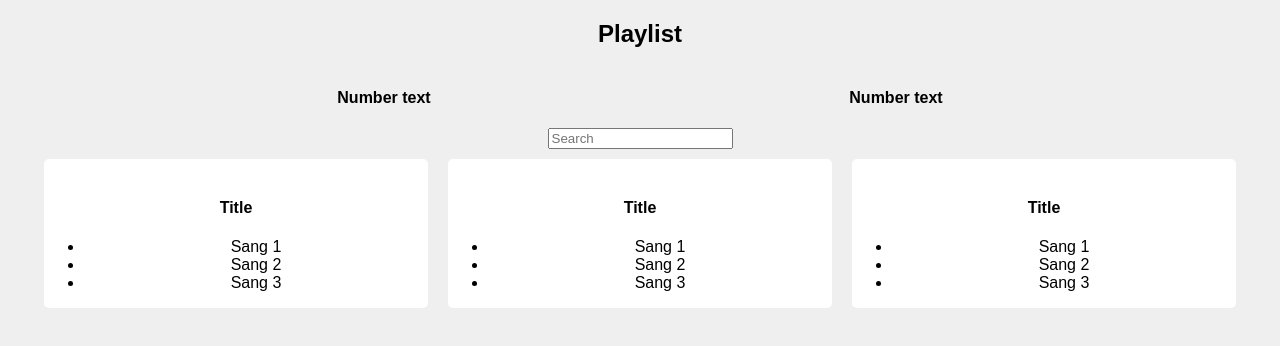
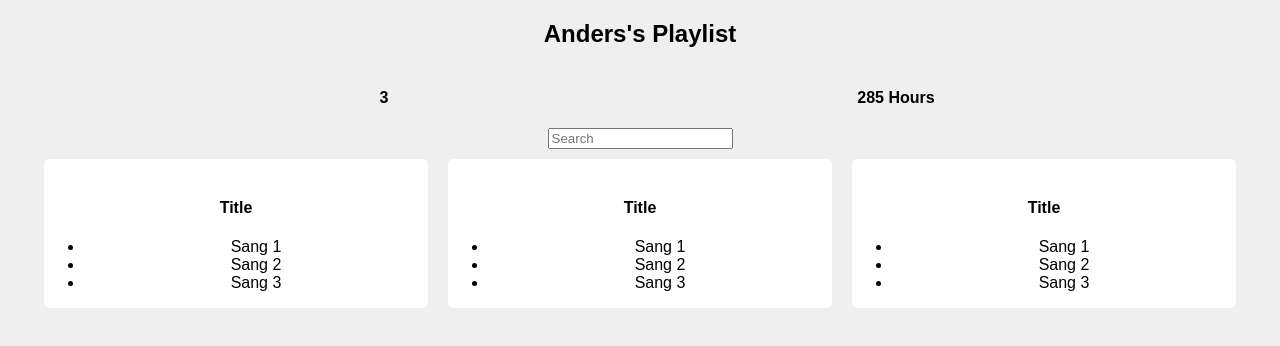
Before and after one commit to lundern007/better-playlist-second, a React (Create React App) app: page / in a window 1280 px wide. Shown: the top 346 px of the page. Built offline with nearby package versions, Linux system fonts and the light colour scheme.

Commit message:
added fake server data

```diff
--- a/src/App.js
+++ b/src/App.js
@@ -10,11 +10,62 @@ let cardStyle = {
   borderRadius: '5px'
 };
 
-class Aggregate extends Component {
+let fakeServerData = {
+  user: {
+    name: 'Anders',
+    playlists: [
+      {
+        name: 'Summer hits',
+        songs: [
+          {name: 'glad songen', duration: 1500},
+          {name: 'hei hei Monika', duration: 2000},
+          {name: 'Ja vi elsker', duration: 2200}
+        ]
+      },
+
+      {
+        name: 'Winter hits',
+        songs: [
+          {name: 'glad songen', duration: 1500},
+          {name: 'hei hei Monika', duration: 2000},
+          {name: 'Ja vi elsker', duration: 2200}
+        ]
+      },
+
+      {
+        name: 'Cool playlist',
+        songs: [
+          {name: 'glad songen', duration: 1500},
+          {name: 'hei hei Monika', duration: 2000},
+          {name: 'Ja vi elsker', duration: 2200}
+        ]
+      },
+    ]
+  }
+}
+
+class PlaylistCounter extends Component {
   render() {
     return (
       <div style={{width: '40%', display: 'inline-block'}}>
-        <h4>Number text</h4>
+        <h4>{this.props.playlists &&
+             this.props.playlists.length}</h4>
+      </div>
+    )
+  }
+}
+
+class HoursCounter extends Component {
+  render() {
+    let allSongs = this.props.playlists.reduce((songs, eachPlaylist) => {
+      return songs.concat(eachPlaylist.songs)
+    }, [])
+    let totalDuration = allSongs.reduce((sum, eachSong) => {
+      return sum + eachSong.duration
+    }, 0)
+    return (
+      <div style={{width: '40%', display: 'inline-block'}}>
+        <h4>{Math.round(totalDuration/60)} Hours</h4>
       </div>
     )
   }
@@ -49,17 +100,29 @@ class Playlist extends Component {
 
 
 class App extends Component {
+  constructor() {
+    super();
+    this.state = {serverData: {}}
+  }
+  componentDidMount() {
+    setTimeout(() => {
+      this.setState({serverData: fakeServerData})
+    }, 1500)
+  }
   render() {
     return (
       <div className="App">
-        <h2>Playlist</h2>
-
-        <Aggregate/>
-        <Aggregate/>
-        <Filter/>
-        <Playlist/>
-        <Playlist/>
-        <Playlist/>
+        {this.state.serverData.user ?
+          <div>
+            <h2>{this.state.serverData.user.name}'s Playlist</h2>
+            <PlaylistCounter playlists={this.state.serverData.user.playlists}/>
+            <HoursCounter playlists={this.state.serverData.user.playlists}/>
+            <Filter/>
+            <Playlist/>
+            <Playlist/>
+            <Playlist/>
+        </div> : 'loading...'
+      }
       </div>
     );
   }
```
